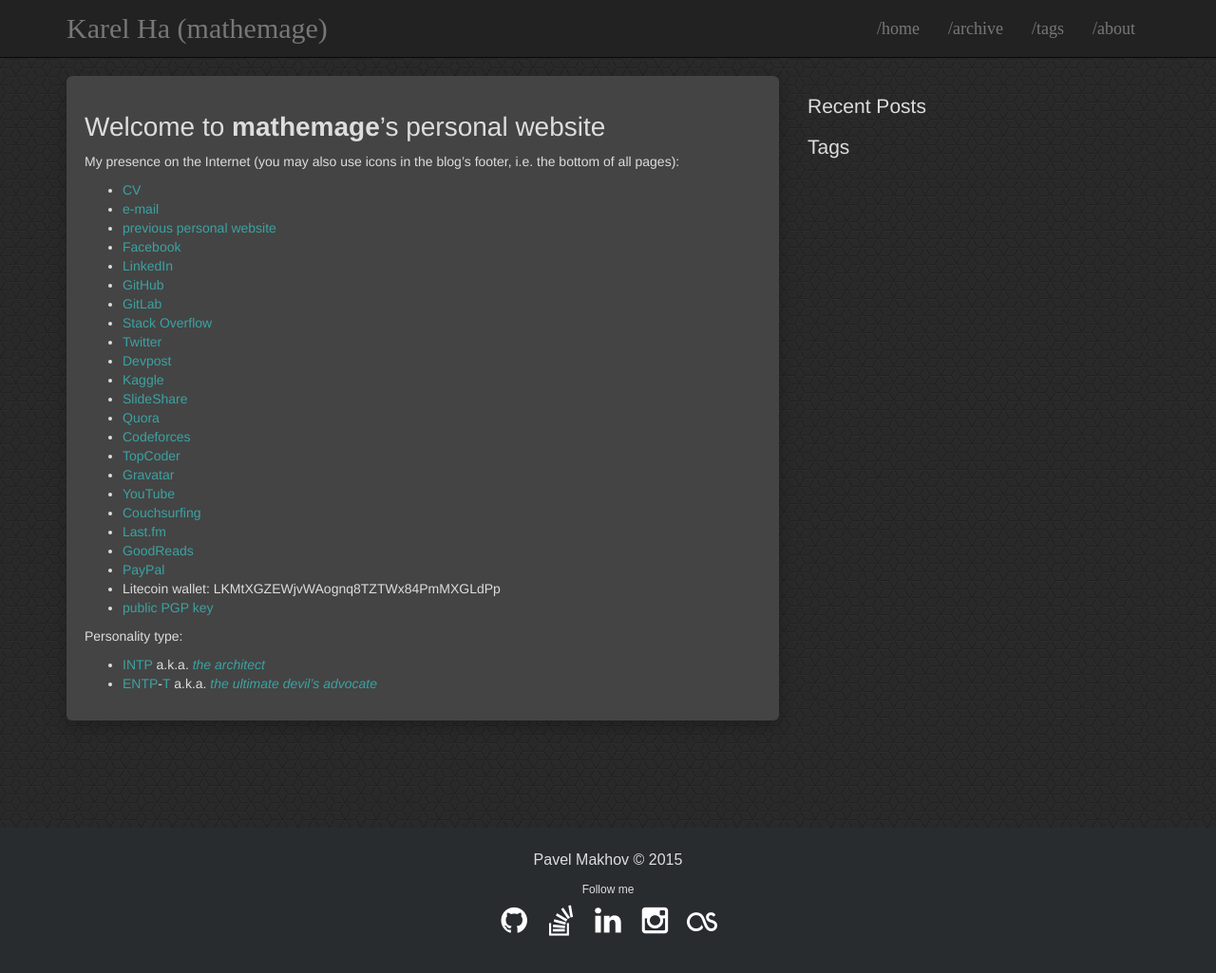
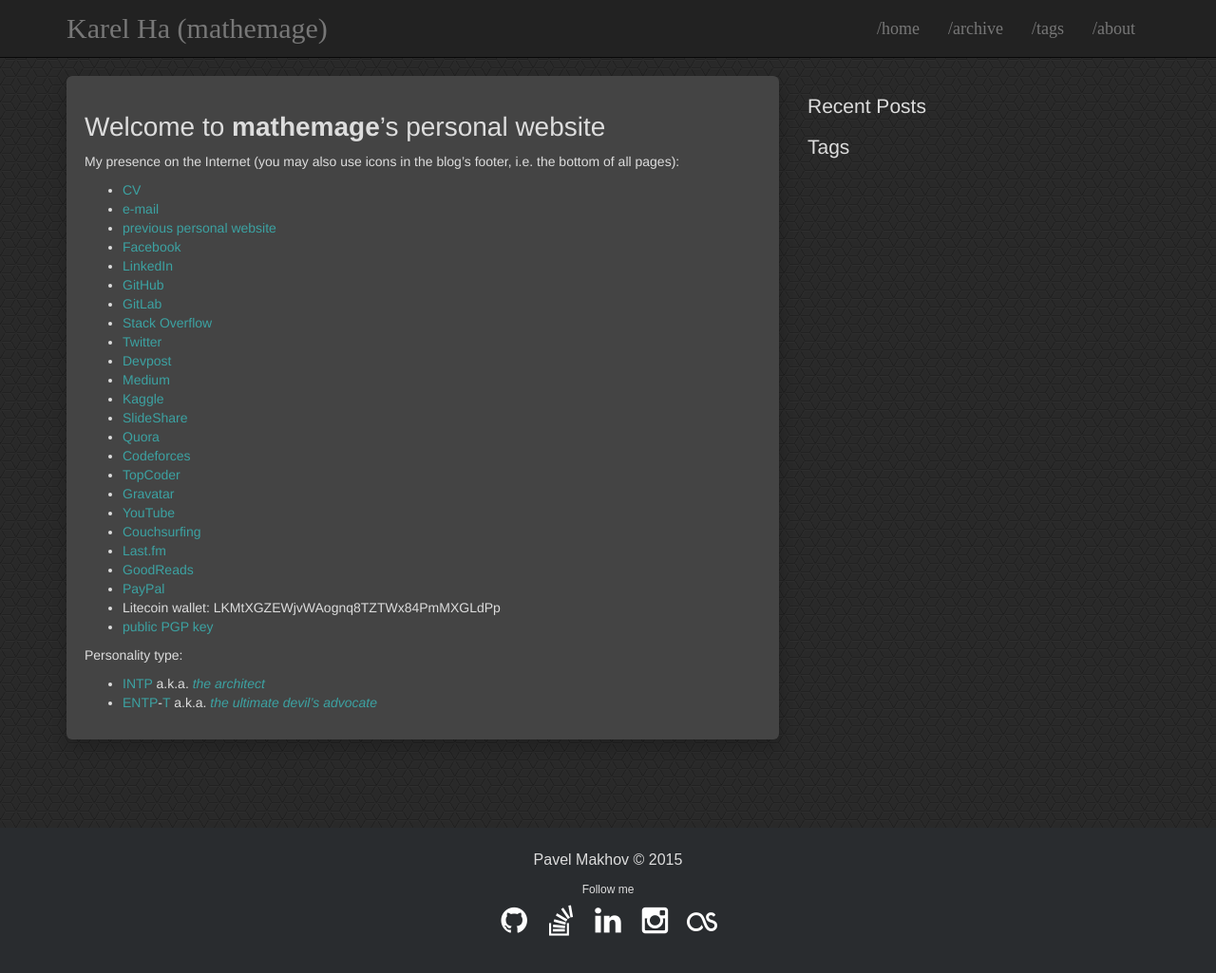
Before and after one commit to mathemage/mathemage.github.io, a Jekyll site: the page built from index.md, in a window 1280 px wide and 1049 px high. Shown: the top 1025 px of the window at 95% size. Built offline with Jekyll 4.4.1, drawn with Linux system fonts in a browser that asks for light colours; our own code applies the rules of GitHub Pages for plain Markdown files.

Commit message:
Add link to Medium profile

```diff
--- a/index.md
+++ b/index.md
@@ -12,6 +12,7 @@
 * [Stack Overflow](http://stackoverflow.com/story/mathemage)
 * [Twitter](https://twitter.com/mathemage)
 * [Devpost](https://devpost.com/mathemage)
+* [Medium](https://medium.com/@mathemage)
 * [Kaggle](https://www.kaggle.com/KarelHa)
 * [SlideShare](https://www.slideshare.net/KarelHa1)
 * [Quora](https://www.quora.com/profile/Karel-Ha)
```
